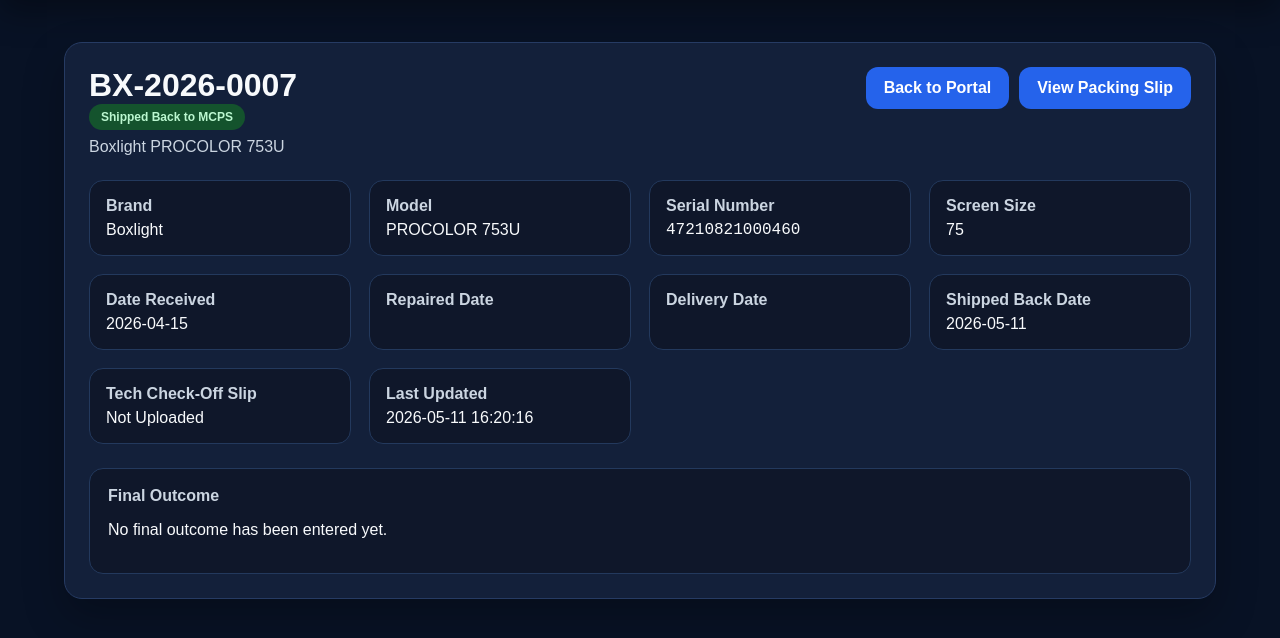
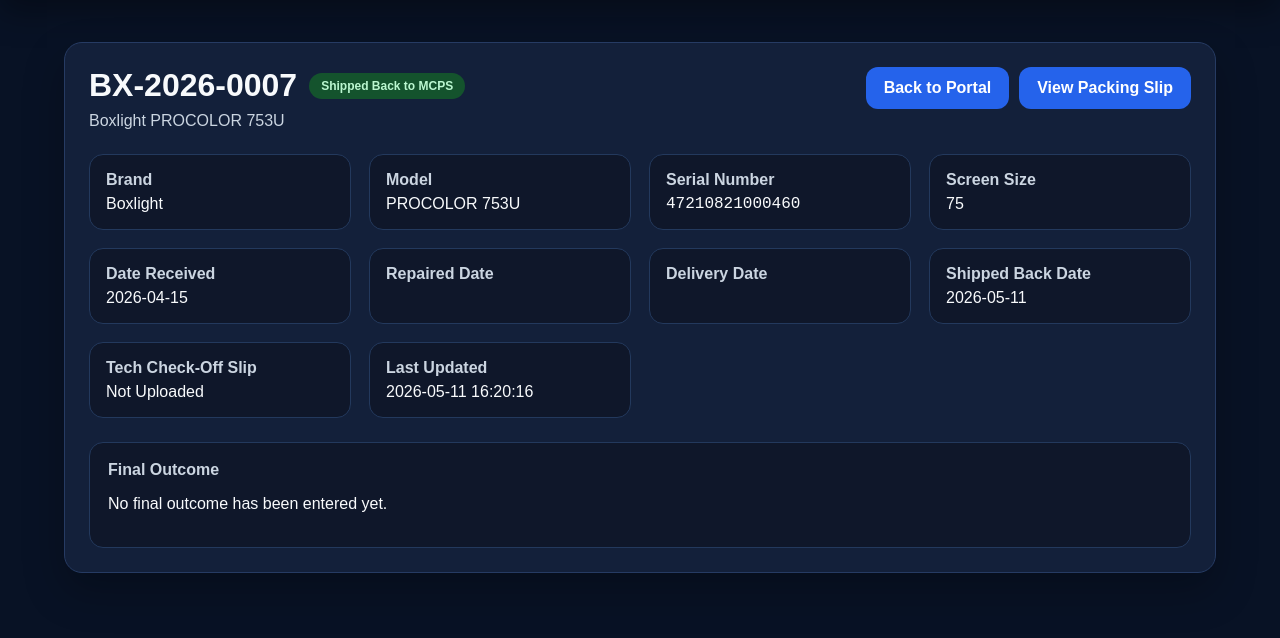
Before and after one commit to jralleman12A/mcps-boxlight-portal, a Flask app: page /unit/18 in a window 1280 px wide. Shown: the part 102-740 px from the top of the page. Run offline with Flask 3, Linux system fonts and the light colour scheme; the visitor is signed in with stand-in values (Sample User, id 1).

Commit message:
Add files via upload

```diff
--- a/static/style.css
+++ b/static/style.css
@@ -84,9 +84,15 @@ button,
     display: inline-block;
 }
 
+.green-btn {
+    background: #198754;
+}
+
 button:hover,
 .view-btn:hover,
 .back-btn:hover { background: #1d4ed8; }
+
+.green-btn:hover { background: #157347; }
 
 .table-header {
     display: flex;
@@ -128,15 +134,30 @@ tbody tr:hover { background: rgba(255,255,255,0.04); }
 
 .mono { font-family: "Courier New", monospace; }
 
-.status-pill {
+.status-pill,
+.yes-pill,
+.no-pill {
     display: inline-block;
-    background: #14532d;
-    color: #bbf7d0;
     padding: 6px 12px;
     border-radius: 999px;
     font-size: 12px;
     font-weight: 700;
     white-space: nowrap;
+}
+
+.status-pill {
+    background: #14532d;
+    color: #bbf7d0;
+}
+
+.yes-pill {
+    background: #14532d;
+    color: #bbf7d0;
+}
+
+.no-pill {
+    background: #5b1d1d;
+    color: #fecaca;
 }
 
 .empty-state {
@@ -151,6 +172,13 @@ tbody tr:hover { background: rgba(255,255,255,0.04); }
 }
 
 .login-card h1 { margin-top: 0; }
+
+.detail-title-line {
+    display: flex;
+    gap: 12px;
+    align-items: center;
+    flex-wrap: wrap;
+}
 
 .detail-header {
     display: flex;
```
